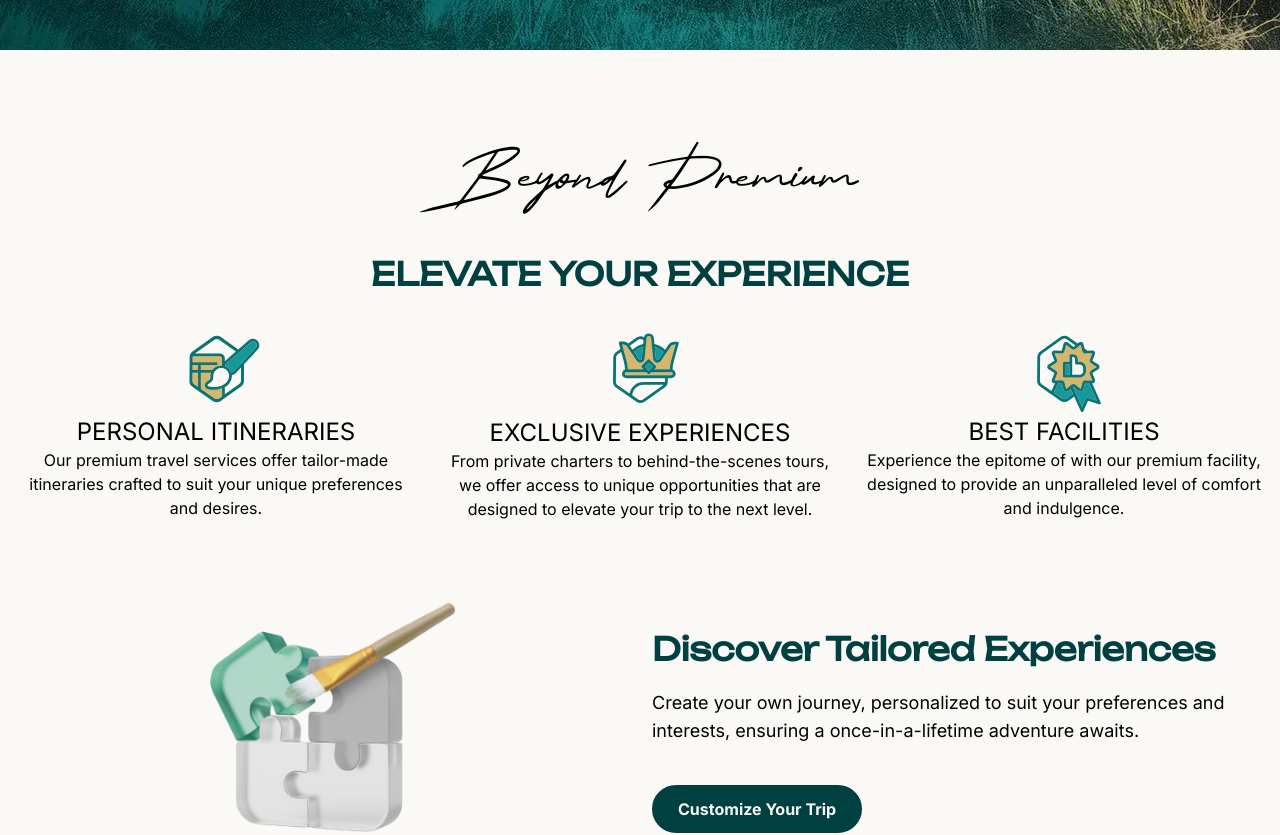
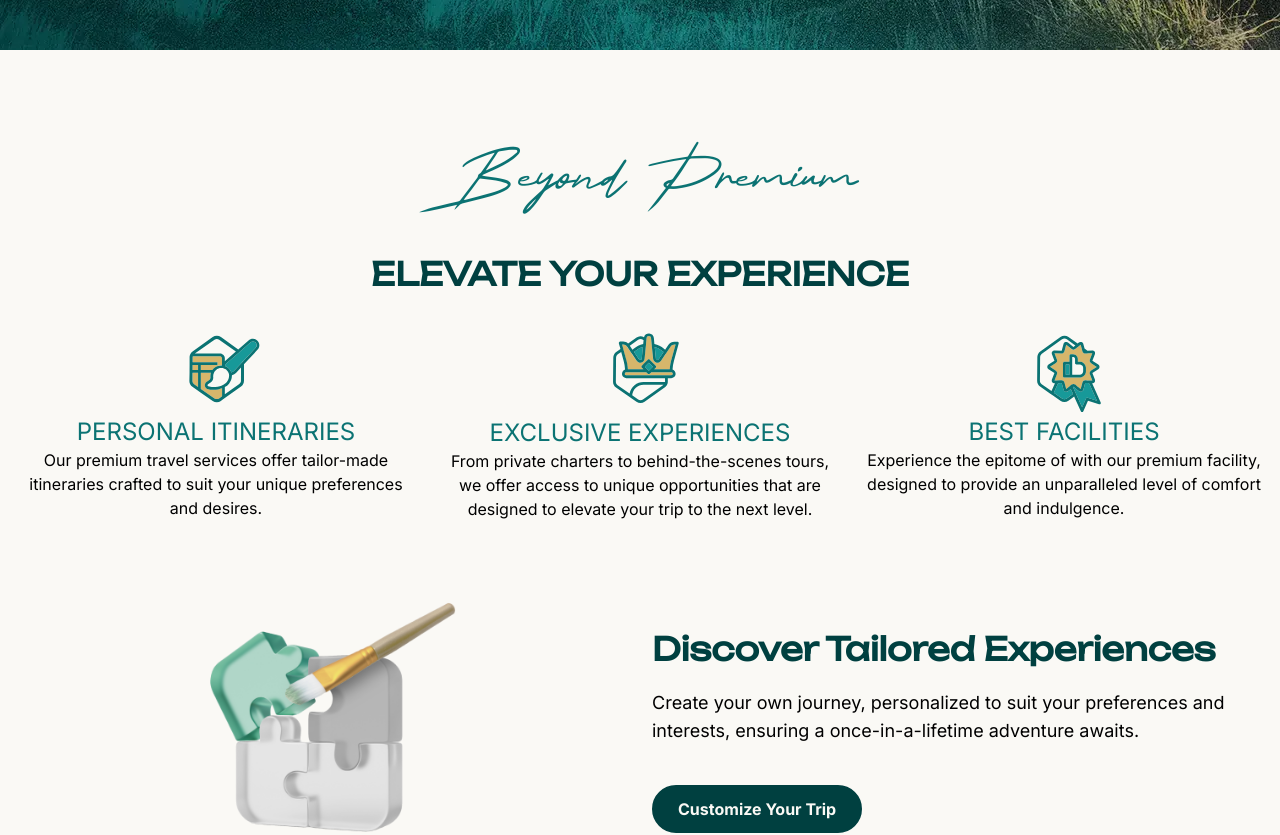
Before and after one commit to krisnaxyoga/frontend_test_pandooin, a Next.js app: page / in a window 1280 px wide. Shown: the part 760-1595 px from the top of the page. Built offline with nearby package versions, Linux system fonts and the light colour scheme; no server answers.

Commit message:
update css

```diff
--- a/src/app/globals.css
+++ b/src/app/globals.css
@@ -25,6 +25,10 @@ body {
     )
     rgb(var(--background-start-rgb));
 }
+.text-dark-aquaman {
+  --tw-text-opacity: 1;
+  color: rgb(11 115 115 / var(--tw-text-opacity));
+}
 
 @layer utilities {
   .text-balance {
```
